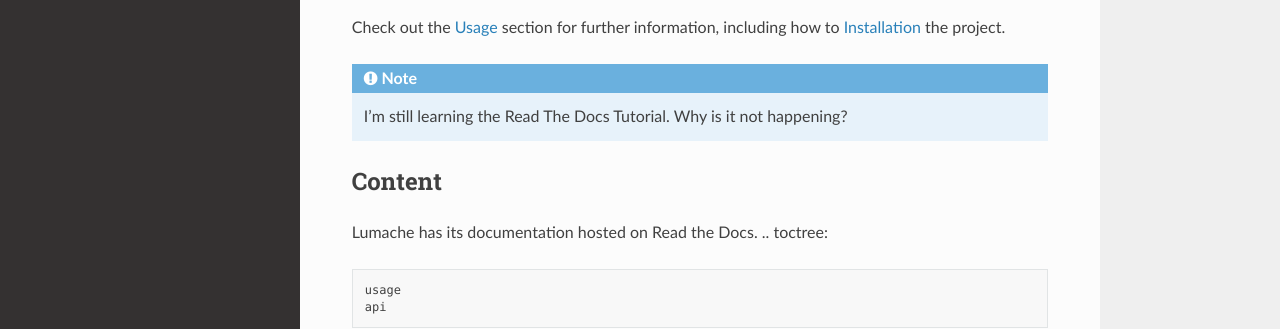
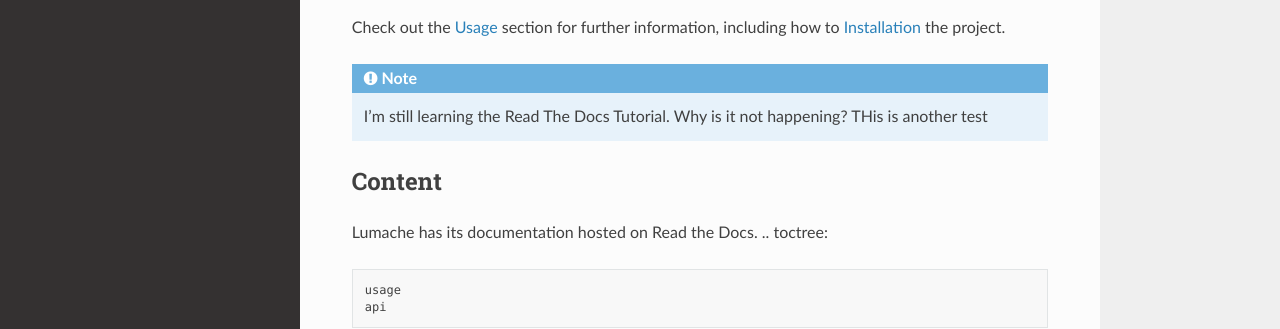
Before and after one commit to Aamosh12/RTD-Tutorial, a Sphinx documentation site: the page built from docs/source/index.rst, in a window 1280 px wide. Shown: the part 240-569 px from the top of the page. Built offline with Sphinx 7.4.7 and the Read the Docs theme 2.0.0, drawn with Linux system fonts in a browser that asks for light colours.

Commit message:
Update index.rst

```diff
--- a/docs/source/index.rst
+++ b/docs/source/index.rst
@@ -12,6 +12,7 @@ how to :ref:`installation` the project.
 .. note::
 
    I'm still learning the Read The Docs Tutorial. Why is it not happening?
+   THis is another test
 
 Content
 --------
```
